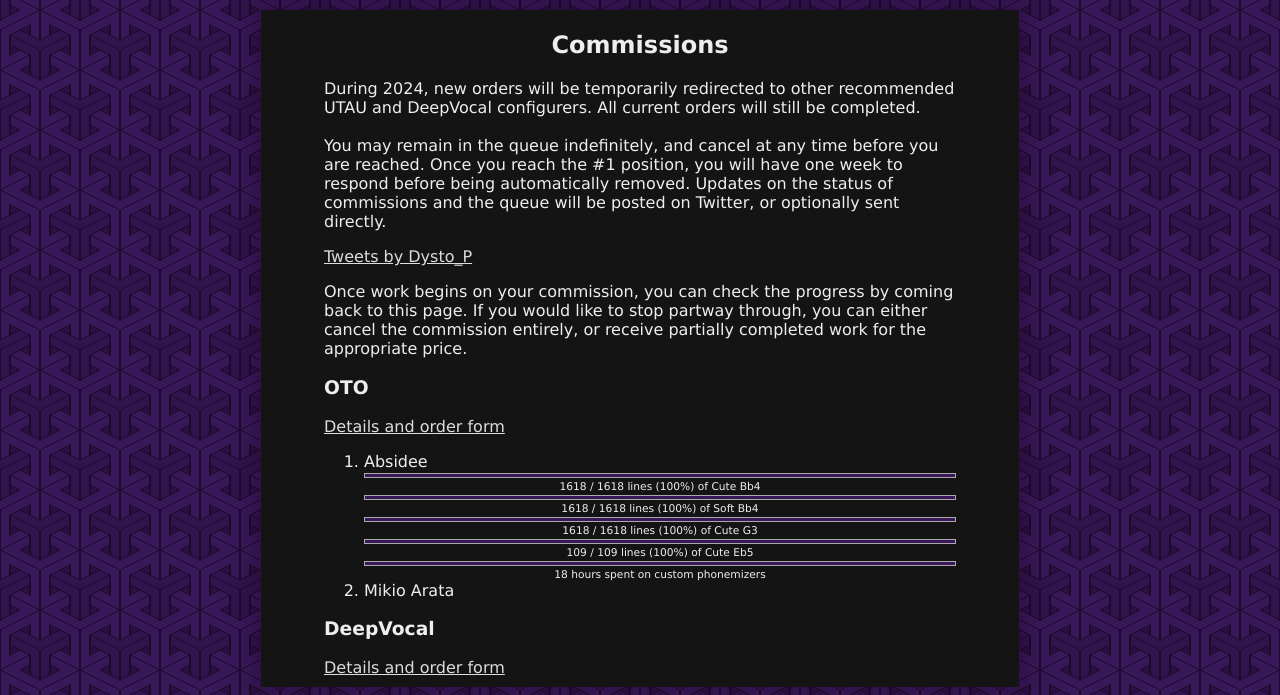
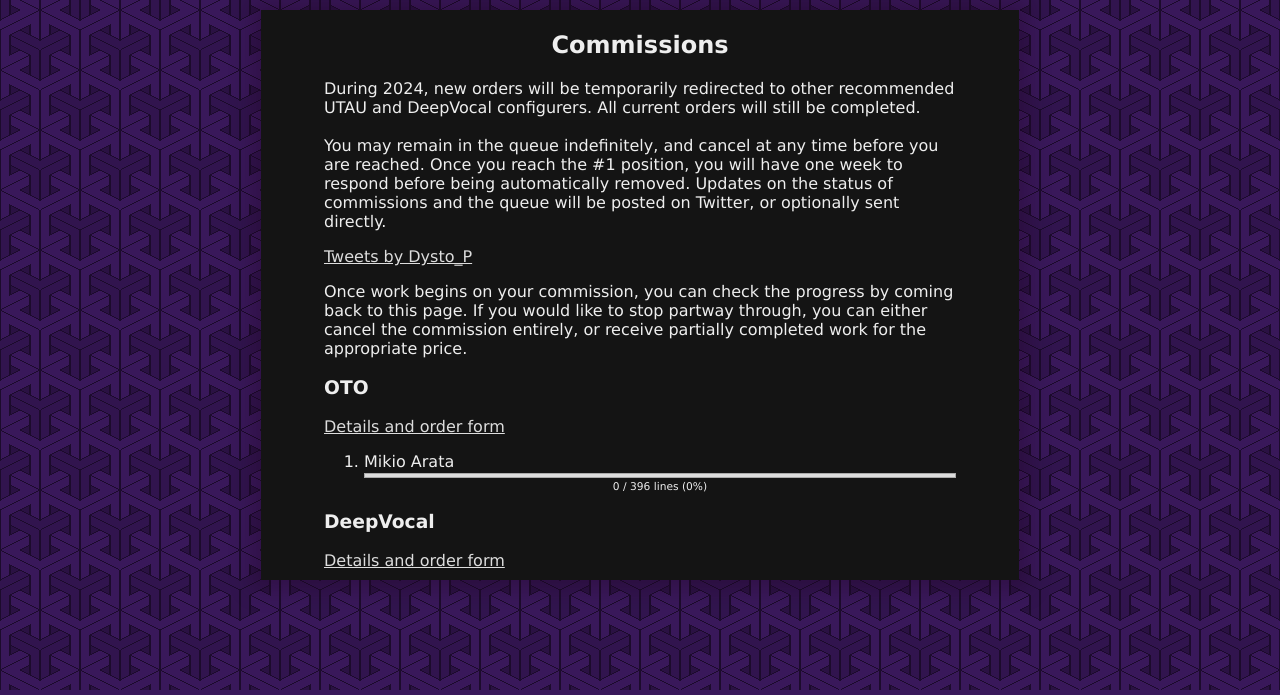
Before and after one commit to adlez27/adlez27.github.io, a plain HTML site: page index.html in a window 1280 px wide. Shown: the part 110-805 px from the top of the page. Drawn offline with Linux system fonts and the light colour scheme.

```diff
--- a/index.html
+++ b/index.html
@@ -101,43 +101,14 @@
       <a href="https://adlez27.jimdofree.com/oto-commissions/">Details and order form</a>
       <!-- <p>(empty queue, accepting orders!)</p> -->
       <ol>
-        <li>Absidee</li>
-        <div class="progress" title="100%">
+        <li>Mikio Arata</li>
+        <div class="progress" title="0%">
           <div class="progressbox">
-            <div class="progressbar" style="min-width: 100%;">
+            <div class="progressbar" style="min-width: 0%;">
             </div>
           </div>
-          1618 / 1618 lines (100%) of Cute Bb4
+          0 / 396 lines (0%)
         </div>
-        <div class="progress" title="100%">
-          <div class="progressbox">
-            <div class="progressbar" style="min-width: 100%;">
-            </div>
-          </div>
-          1618 / 1618 lines (100%) of Soft Bb4
-        </div>
-        <div class="progress" title="100%">
-          <div class="progressbox">
-            <div class="progressbar" style="min-width: 100%;">
-            </div>
-          </div>
-          1618 / 1618 lines (100%) of Cute G3
-        </div>
-        <div class="progress" title="100%">
-          <div class="progressbox">
-            <div class="progressbar" style="min-width: 100%;">
-            </div>
-          </div>
-          109 / 109 lines (100%) of Cute Eb5
-        </div>
-        <div class="progress" title="100%">
-          <div class="progressbox">
-            <div class="progressbar" style="min-width: 100%;">
-            </div>
-          </div>
-          18 hours spent on custom phonemizers
-        </div>
-        <li>Mikio Arata</li>
       </ol>
 
       <h3>DeepVocal</h3>
```
